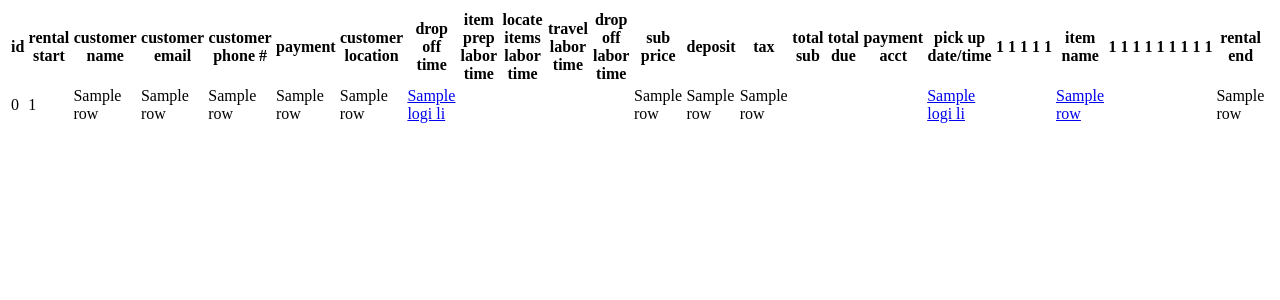
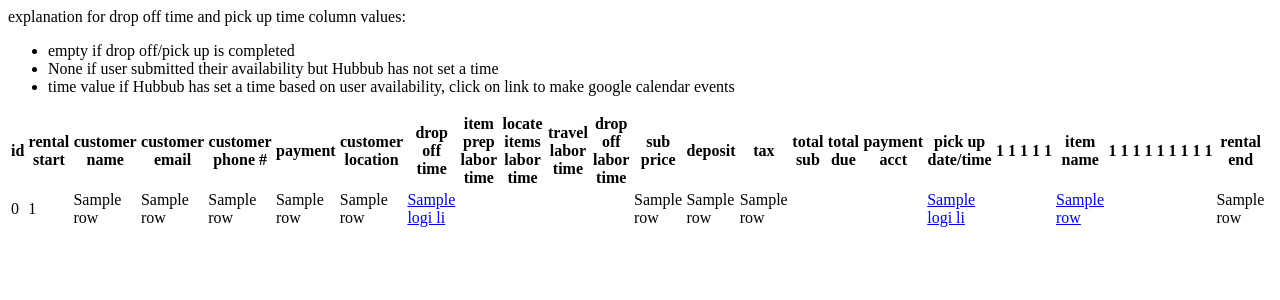
Before and after one commit to angihe93/auto-ops, a Flask app: template templates/index.html in a window 1280 px wide. Shown: the top 300 px of the page. Run offline with Flask 2, Linux system fonts and the light colour scheme; the template is opened without the code that fills it: most values are stand-ins (such as "Sample title", 1, 10 or a date in 2020); some libraries are stand-ins or nearby versions.

Commit message:
add time column explanation

```diff
--- a/templates/index.html
+++ b/templates/index.html
@@ -5,6 +5,13 @@
     <title></title>
   </head>
   <body>
+    explanation for drop off time and pick up time column values:
+    <ul>
+      <li>empty if drop off/pick up is completed</li>
+      <li>None if user submitted their availability but Hubbub has not set a time</li>
+      <li>time value if Hubbub has set a time based on user availability, click on link to make google calendar events</li>
+    </ul>
+
     <table>
       <tr>
         <th>id</th>
```
